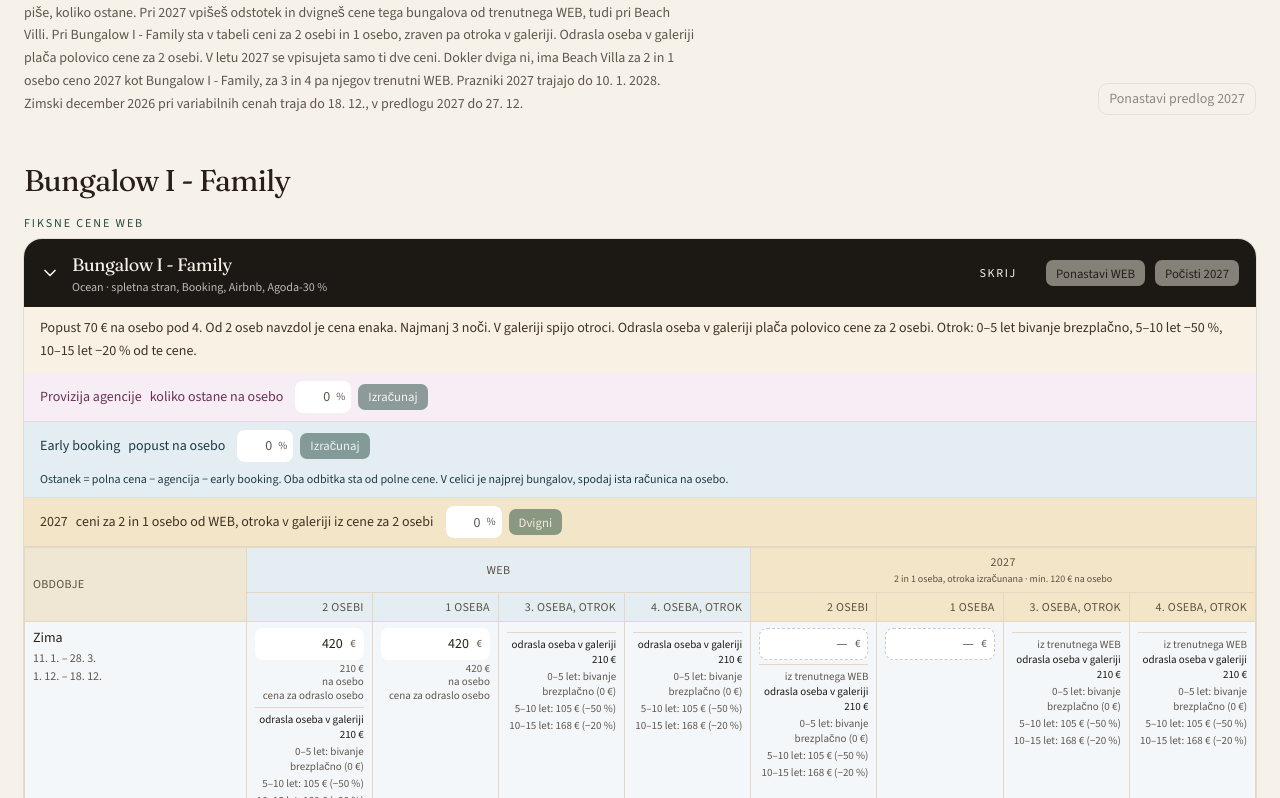
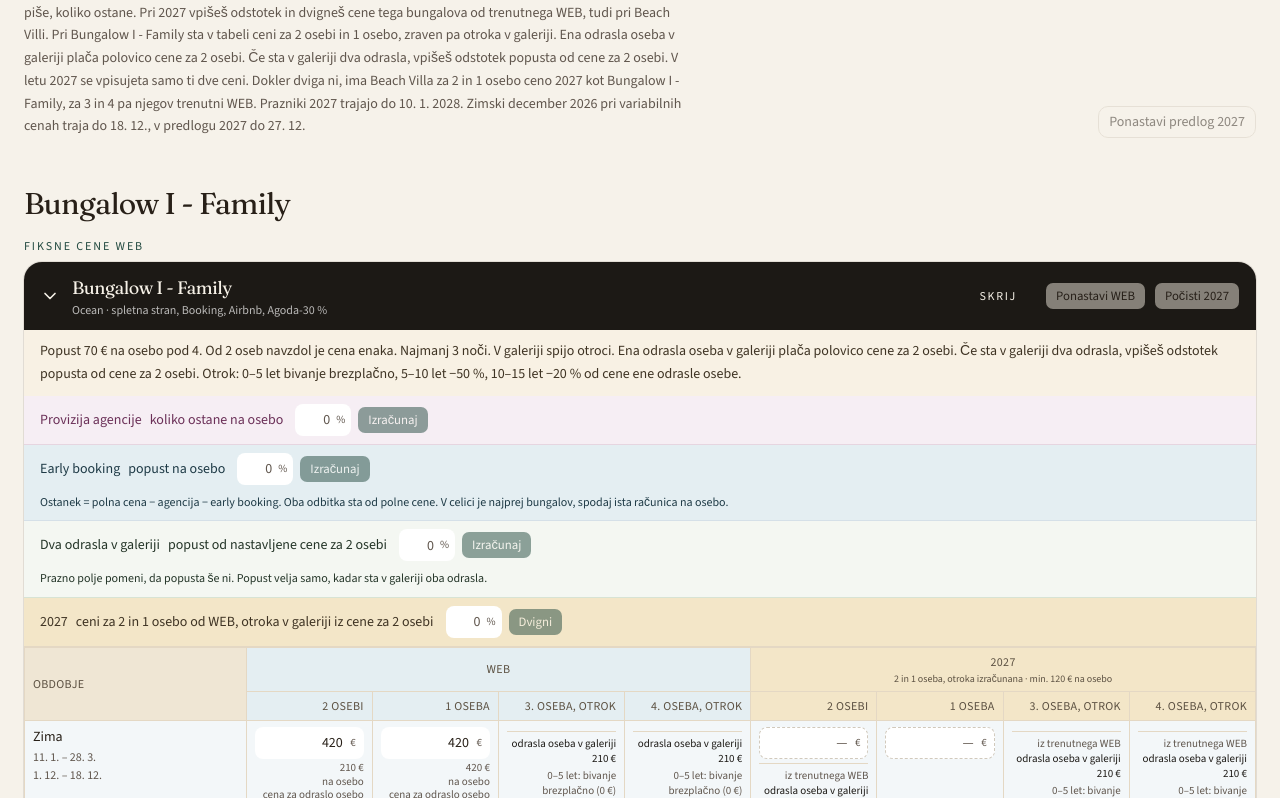
Before and after one commit to Urskapremk/komba-cabana, a Next.js app: page / in a window 1280 px wide. Shown: the part 387-1185 px from the top of the page. Built offline with nearby package versions, Linux system fonts and the light colour scheme.

Commit message:
Pri Bungalow I vpišeš odstotek popusta za dva odrasla v galeriji.
Co-authored-by: info <info@hnatura.com>

```diff
--- a/src/components/price-tables.tsx
+++ b/src/components/price-tables.tsx
@@ -30,6 +30,7 @@ import {
   familyGallerySentence,
   familyGalleryTwoPerson,
   galleryAdultPrice,
+  galleryPairSentence,
   clonePrices,
   datesDiffer,
   defaultPersonRates,
@@ -107,6 +108,7 @@ function mirrorBeach(cenik: Cenik): Cenik {
     webLift,
     commission: cenik.commission ?? emptyWebLift(),
     earlyBooking: cenik.earlyBooking ?? emptyWebLift(),
+    galleryPair: cenik.galleryPair ?? emptyWebLift(),
     web2027: {
       ...cenik.web2027,
       "beach-4": beachLifted
@@ -125,6 +127,7 @@ function blankCenik(): Cenik {
     webLift: emptyWebLift(),
     commission: emptyWebLift(),
     earlyBooking: emptyWebLift(),
+    galleryPair: emptyWebLift(),
     lodgeOccupancy: 100,
   };
 }
@@ -233,6 +236,7 @@ function savedEnvelope(next: Cenik) {
     webLift: synced.webLift ?? emptyWebLift(),
     commission: synced.commission ?? emptyWebLift(),
     earlyBooking: synced.earlyBooking ?? emptyWebLift(),
+    galleryPair: synced.galleryPair ?? emptyWebLift(),
     lodgeOccupancy: synced.lodgeOccupancy,
     ...(synced.savedAt ? { savedAt: synced.savedAt } : {}),
   };
@@ -267,6 +271,7 @@ export function PriceTables() {
   const webLift = cenik.webLift ?? emptyWebLift();
   const commission = cenik.commission ?? emptyWebLift();
   const earlyBooking = cenik.earlyBooking ?? emptyWebLift();
+  const galleryPair = cenik.galleryPair ?? emptyWebLift();
   const prices = cenik.prices;
   const edited = useRef(false);
   const ready = useRef(false);
@@ -499,6 +504,14 @@ export function PriceTables() {
     commit({
       ...current,
       earlyBooking: { ...current.earlyBooking, [unitId]: percent },
+    });
+  }
+
+  function setGalleryPair(unitId: string, percent: number) {
+    const current = cenikRef.current;
+    commit({
+      ...current,
+      galleryPair: { ...(current.galleryPair ?? emptyWebLift()), [unitId]: percent },
     });
   }
 
@@ -639,7 +652,7 @@ export function PriceTables() {
             Minimalna cena 2027 je {PERSON_FLOOR_2027} € na osebo.             Provizijo agencije in Early booking vpišeš v odstotkih. Pod ceno na osebo piše, koliko ostane.
             Pri 2027 vpišeš odstotek in dvigneš cene tega bungalova od trenutnega WEB, tudi pri
             Beach Villi. Pri Bungalow I - Family sta v tabeli ceni za 2 osebi in 1 osebo, zraven pa otroka v galeriji.
-            Odrasla oseba v galeriji plača polovico cene za 2 osebi. V letu 2027 se vpisujeta samo ti dve ceni.
+            Ena odrasla oseba v galeriji plača polovico cene za 2 osebi. Če sta v galeriji dva odrasla, vpišeš odstotek popusta od cene za 2 osebi. V letu 2027 se vpisujeta samo ti dve ceni.
             Dokler dviga ni, ima Beach Villa za 2 in 1 osebo ceno 2027 kot Bungalow I - Family, za 3 in 4 pa njegov trenutni WEB.
             Prazniki
             2027 trajajo do 10. 1. 2028. Zimski december 2026 pri variabilnih cenah traja do 18. 12.,
@@ -677,8 +690,10 @@ export function PriceTables() {
                   lift={webLift[card.id] ?? null}
                   commission={commission[card.id] ?? null}
                   earlyBooking={earlyBooking[card.id] ?? null}
+                  galleryPair={galleryPair[card.id] ?? null}
                   onCommission={(percent) => setCommission(card.id, percent)}
                   onEarlyBooking={(percent) => setEarlyBooking(card.id, percent)}
+                  onGalleryPair={(percent) => setGalleryPair(card.id, percent)}
                   onChangeCurrent={(seasonId, guests, amount) => setPersonRate(card.id, seasonId, guests, amount)}
                   onChangeNext={(seasonId, guests, amount) => setWeb2027(card.id, seasonId, guests, amount)}
                   onResetCurrent={() => resetPersonRate(card.id)}
@@ -744,8 +759,10 @@ function WebCompareCard({
   lift,
   commission,
   earlyBooking,
+  galleryPair,
   onCommission,
   onEarlyBooking,
+  onGalleryPair,
   onChangeCurrent,
   onChangeNext,
   onResetCurrent,
@@ -760,8 +777,10 @@ function WebCompareCard({
   lift: number | null;
   commission: number | null;
   earlyBooking: number | null;
+  galleryPair: number | null;
   onCommission: (percent: number) => void;
   onEarlyBooking: (percent: number) => void;
+  onGalleryPair: (percent: number) => void;
   onChangeCurrent: (seasonId: PersonSeasonId, guests: number, amount: number | null) => void;
   onChangeNext: (seasonId: PersonSeasonId, guests: number, amount: number | null) => void;
   onResetCurrent: () => void;
@@ -855,6 +874,22 @@ function WebCompareCard({
           najprej bungalov, spodaj ista računica na osebo.
         </p>
       </div>
+      {family ? (
+        <div className="flex flex-wrap items-center gap-x-3 gap-y-2 border-b border-[#d7e3d4] bg-[#f4f7f2] px-4 py-2">
+          <p className="text-sm text-[#243528]">
+            <span className="font-medium">Dva odrasla v galeriji</span>
+            <span className="ml-2">popust od nastavljene cene za 2 osebi</span>
+          </p>
+          <PercentLift
+            label="Dva odrasla v galeriji"
+            value={galleryPair}
+            onApply={onGalleryPair}
+            action="Izračunaj"
+            parse={parseCommission}
+          />
+          <GalleryPairSummary current={current} next={next} percent={galleryPair} />
+        </div>
+      ) : null}
       <div className="flex flex-wrap items-center gap-x-3 gap-y-2 border-b border-[#e4d8c4] bg-[#f3e6c8] px-4 py-2">
         <p className="text-sm text-[#3f3424]">
           <span className="font-medium">2027</span>
@@ -960,7 +995,12 @@ function WebCompareCard({
                         />
                       ) : null}
                       <PerPerson amount={amount} guests={count} commission={commission} earlyBooking={earlyBooking} />
-                      {family && count === 2 ? <GalleryStay twoPerson={amount} /> : null}
+                      {family && count === 2 ? (
+                        <>
+                          <GalleryStay twoPerson={amount} />
+                          <GalleryPairLine setPrice={amount} percent={galleryPair} />
+                        </>
+                      ) : null}
                     </td>
                   );
                 })}
@@ -995,7 +1035,14 @@ function WebCompareCard({
                         </span>
                       ) : null}
                       {family && count === 2 ? (
-                        <GalleryStay twoPerson={yearGallery} fromCurrent={nextTwo == null && currentTwo != null} />
+                        <>
+                          <GalleryStay twoPerson={yearGallery} fromCurrent={nextTwo == null && currentTwo != null} />
+                          <GalleryPairLine
+                            setPrice={nextTwo == null ? yearGallery : nextTwo}
+                            percent={galleryPair}
+                            fromCurrent={nextTwo == null && currentTwo != null}
+                          />
+                        </>
                       ) : null}
                     </td>
                   );
@@ -1092,6 +1139,64 @@ function PercentLift({
 function percentText(value: number | null): string {
   if (value === null) return "";
   return new Intl.NumberFormat("sl-SI", { maximumFractionDigits: 1 }).format(value);
+}
+
+function GalleryPairSummary({
+  current,
+  next,
+  percent,
+}: {
+  current: PersonRates[string];
+  next: PersonRates[string];
+  percent: number | null;
+}) {
+  if (percent == null) {
+    return (
+      <p className="w-full text-xs leading-relaxed text-[#243528]">
+        Prazno polje pomeni, da popusta še ni. Popust velja samo, kadar sta v galeriji oba odrasla.
+      </p>
+    );
+  }
+  return (
+    <div className="flex w-full flex-col gap-0.5 text-xs leading-relaxed text-[#243528]">
+      {PERSON_SEASONS.map((season) => {
+        const currentTwo = current[season.id]?.[2] ?? null;
+        const nextTwo = next[season.id]?.[2] ?? null;
+        const webLine = galleryPairSentence(currentTwo, percent);
+        const yearLine = galleryPairSentence(familyGalleryTwoPerson(currentTwo, nextTwo, true), percent);
+        return (
+          <p key={season.id}>
+            <span className="font-medium">{season.label}</span>
+            {webLine ? <span className="ml-2">WEB {webLine}</span> : null}
+            {nextTwo != null && yearLine ? (
+              <span className="ml-2">2027 {yearLine}</span>
+            ) : (
+              <span className="ml-2">2027 uporablja trenutno ceno WEB</span>
+            )}
+          </p>
+        );
+      })}
+    </div>
+  );
+}
+
+function GalleryPairLine({
+  setPrice,
+  percent,
+  fromCurrent,
+}: {
+  setPrice: number | null;
+  percent: number | null;
+  fromCurrent?: boolean;
+}) {
+  const line = galleryPairSentence(setPrice, percent);
+  if (!line) return null;
+  return (
+    <span className="mt-1 block text-right text-[11px] leading-snug text-[#1c1915]">
+      {fromCurrent ? <span className="block text-muted-foreground">2027 uporablja trenutno ceno WEB</span> : null}
+      <span className="block">{line}</span>
+    </span>
+  );
 }
 
 function GalleryStay({ twoPerson, fromCurrent }: { twoPerson: number | null; fromCurrent?: boolean }) {
--- a/src/lib/pricing.ts
+++ b/src/lib/pricing.ts
@@ -596,6 +596,11 @@ export function sanitizeCommission(input: unknown): WebLift | null {
   return readPercentMap(input, 0, 100);
 }
 
+/** Popust za dva odrasla v galeriji, od 0 do 100. Manjkajoče polje ni 20. */
+export function sanitizeGalleryPair(input: unknown): WebLift | null {
+  return readPercentMap(input, 0, 100);
+}
+
 export type SavedCenik = {
   prices: Prices;
   offers: Offers;
@@ -604,6 +609,8 @@ export type SavedCenik = {
   webLift: WebLift;
   commission: WebLift;
   earlyBooking: WebLift;
+  /** Odstotek popusta, če sta v galeriji dva odrasla. Manjka pomeni, da popusta še ni. */
+  galleryPair: WebLift;
   lodgeOccupancy: number;
   savedAt?: number;
 };
@@ -625,6 +632,7 @@ export function readCenik(input: unknown): SavedCenik | null {
     webLift?: unknown;
     commission?: unknown;
     earlyBooking?: unknown;
+    galleryPair?: unknown;
     lodgeOccupancy?: unknown;
     savedAt?: unknown;
   };
@@ -636,7 +644,10 @@ export function readCenik(input: unknown): SavedCenik | null {
   const webLift = sanitizeWebLift(envelope.webLift);
   const commission = sanitizeCommission(envelope.commission);
   const earlyBooking = sanitizeCommission(envelope.earlyBooking);
-  if (!prices && !offers && !personRates && !web2027 && !webLift && !commission && !earlyBooking) return null;
+  const galleryPair = sanitizeGalleryPair(envelope.galleryPair);
+  if (!prices && !offers && !personRates && !web2027 && !webLift && !commission && !earlyBooking && !galleryPair) {
+    return null;
+  }
   const savedAt = sanitizeSavedAt(envelope.savedAt);
   return {
     prices: prices ?? clonePrices(),
@@ -646,6 +657,7 @@ export function readCenik(input: unknown): SavedCenik | null {
     webLift: webLift ?? emptyWebLift(),
     commission: commission ?? emptyWebLift(),
     earlyBooking: earlyBooking ?? emptyWebLift(),
+    galleryPair: galleryPair ?? emptyWebLift(),
     lodgeOccupancy: sanitizeLodgeOccupancy(envelope.lodgeOccupancy),
     ...(savedAt ? { savedAt } : {}),
   };
@@ -687,6 +699,7 @@ export function cenikEntryScore(cenik: SavedCenik): number {
     if (amountOrNull(cenik.webLift[card.id]) != null) score += 1;
     if (amountOrNull(cenik.commission[card.id]) != null) score += 1;
     if (amountOrNull(cenik.earlyBooking[card.id]) != null) score += 1;
+    if (amountOrNull(cenik.galleryPair?.[card.id]) != null) score += 1;
   }
   if (cenik.lodgeOccupancy !== 100) score += 1;
   return score;
@@ -734,6 +747,9 @@ export function cenikDropsEntries(existing: SavedCenik, incoming: SavedCenik): b
     if (dropsAmount(amountOrNull(existing.earlyBooking[card.id]), amountOrNull(incoming.earlyBooking[card.id]), null)) {
       return true;
     }
+    if (dropsAmount(amountOrNull(existing.galleryPair?.[card.id]), amountOrNull(incoming.galleryPair?.[card.id]), null)) {
+      return true;
+    }
   }
   return dropsAmount(existing.lodgeOccupancy, incoming.lodgeOccupancy, 100);
 }
@@ -758,6 +774,7 @@ export function mergeCenik(primary: SavedCenik, fallback: SavedCenik): SavedCeni
   const defaults = defaultPersonRates();
   const priceDefaults = clonePrices();
   const next = structuredClone(primary);
+  next.galleryPair = { ...emptyWebLift(), ...next.galleryPair };
   for (const bungalow of BUNGALOWS) {
     for (const period of PERIODS) {
       const base = priceDefaults[bungalow.id][period.id];
@@ -801,6 +818,11 @@ export function mergeCenik(primary: SavedCenik, fallback: SavedCenik): SavedCeni
       amountOrNull(fallback.earlyBooking[card.id]),
       null,
     );
+    next.galleryPair[card.id] = pickAmount(
+      amountOrNull(primary.galleryPair?.[card.id]),
+      amountOrNull(fallback.galleryPair?.[card.id]),
+      null,
+    );
   }
   next.lodgeOccupancy = pickAmount(primary.lodgeOccupancy, fallback.lodgeOccupancy, 100) ?? 100;
   const savedAt = Math.max(primary.savedAt ?? 0, fallback.savedAt ?? 0);
@@ -836,6 +858,7 @@ export function preferCenik(local: SavedCenik | null, server: SavedCenik | null)
  */
 export function rebaseCenik(base: SavedCenik, baseline: SavedCenik, edited: SavedCenik): SavedCenik {
   const next = structuredClone(base);
+  next.galleryPair = { ...emptyWebLift(), ...next.galleryPair };
   const beachMirrorOnly =
     amountOrNull(baseline.webLift["beach-4"]) == null && amountOrNull(edited.webLift["beach-4"]) == null;
   for (const bungalow of BUNGALOWS) {
@@ -870,6 +893,9 @@ export function rebaseCenik(base: SavedCenik, baseline: SavedCenik, edited: Save
     }
     if (amountOrNull(baseline.earlyBooking[card.id]) !== amountOrNull(edited.earlyBooking[card.id])) {
       next.earlyBooking[card.id] = amountOrNull(edited.earlyBooking[card.id]);
+    }
+    if (amountOrNull(baseline.galleryPair?.[card.id]) !== amountOrNull(edited.galleryPair?.[card.id])) {
+      next.galleryPair[card.id] = amountOrNull(edited.galleryPair?.[card.id]);
     }
   }
   if (baseline.lodgeOccupancy !== edited.lodgeOccupancy) next.lodgeOccupancy = edited.lodgeOccupancy;
@@ -981,7 +1007,34 @@ export function familyChildLabel(count: number): string {
 }
 
 export function familyGallerySentence(): string {
-  return "V galeriji spijo otroci. Odrasla oseba v galeriji plača polovico cene za 2 osebi. Otrok: 0–5 let bivanje brezplačno, 5–10 let −50 %, 10–15 let −20 % od te cene.";
+  return "V galeriji spijo otroci. Ena odrasla oseba v galeriji plača polovico cene za 2 osebi. Če sta v galeriji dva odrasla, vpišeš odstotek popusta od cene za 2 osebi. Otrok: 0–5 let bivanje brezplačno, 5–10 let −50 %, 10–15 let −20 % od cene ene odrasle osebe.";
+}
+
+export type GalleryPairStay = {
+  setPrice: number;
+  percent: number;
+  together: number;
+  each: number;
+};
+
+/**
+ * Dva odrasla v galeriji plačata nastavljeno ceno za 2 osebi, znižano za vpisani odstotek.
+ * Skupaj je zaokroženo na evro in nikoli pod 0. Vsak plača polovico tega, spet na evro.
+ * Brez odstotka popusta ni. Ena odrasla oseba in otroci tega odstotka ne dobijo.
+ */
+export function galleryPairStay(setPrice: number | null, percent: number | null): GalleryPairStay | null {
+  if (setPrice == null || percent == null || !Number.isFinite(setPrice) || !Number.isFinite(percent)) return null;
+  if (setPrice < 0 || percent < 0 || percent > 100) return null;
+  const together = Math.max(0, Math.round((setPrice * (100 - percent)) / 100));
+  const each = Math.max(0, Math.round(together / 2));
+  return { setPrice, percent, together, each };
+}
+
+/** Nastavljena cena minus popust = ostanek za oba, in cena na osebo. */
+export function galleryPairSentence(setPrice: number | null, percent: number | null): string | null {
+  const stay = galleryPairStay(setPrice, percent);
+  if (!stay) return null;
+  return `${formatEuro(stay.setPrice)} − ${formatPercent(stay.percent)} = ${formatEuro(stay.together)} za oba, ${formatEuro(stay.each)} na osebo`;
 }
 
 export function childStaySentence(): string {
```
Also changed, not shown: 2 other files (tests, documents, lock files or other folders).
